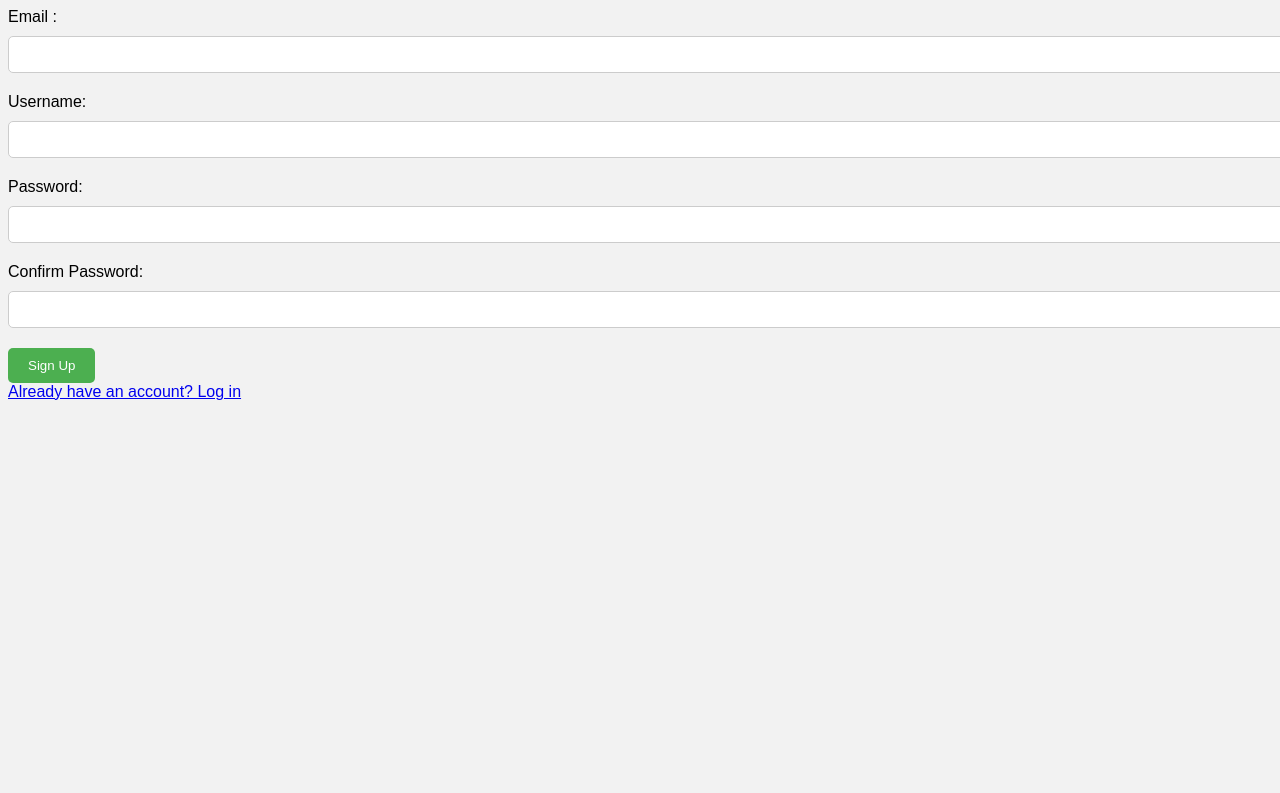
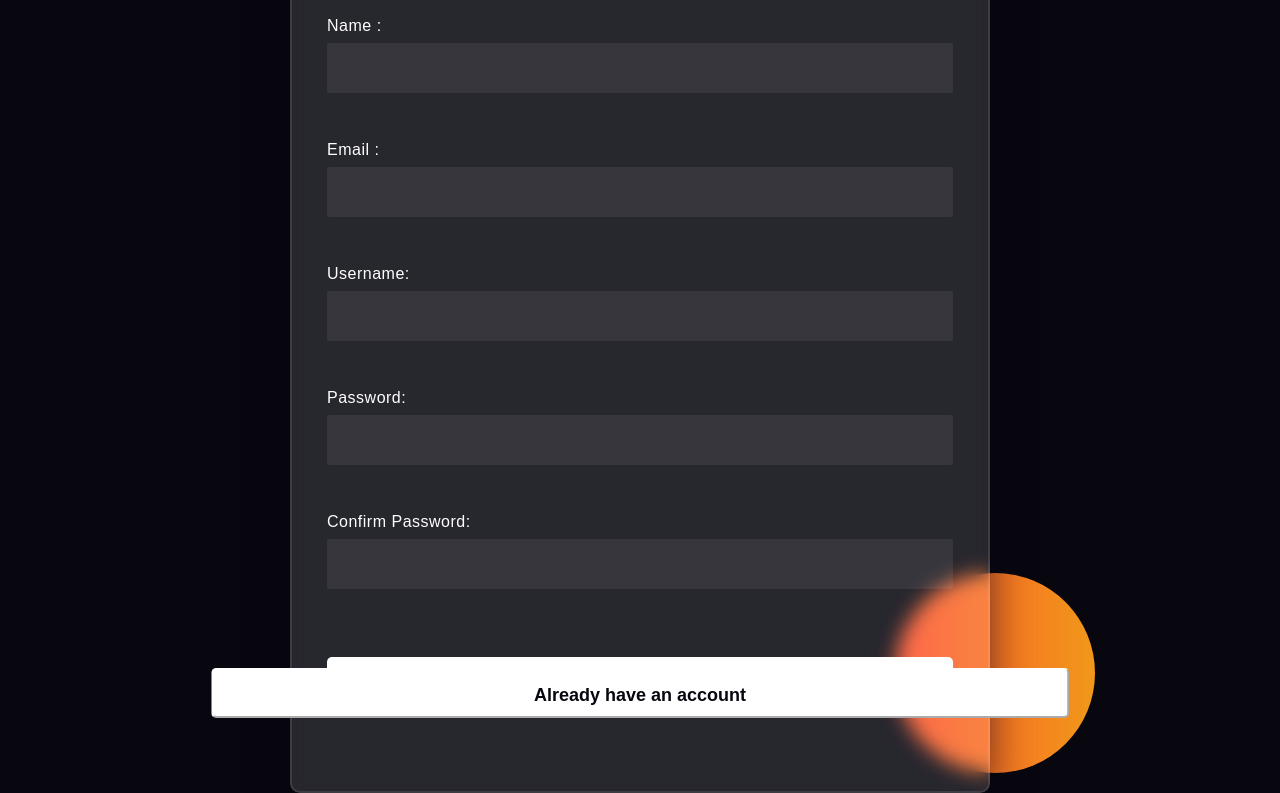
Before and after one commit to aviraj5121/session-management, a website: page new_user.html in a window 1280 px wide. Shown: the part 157-950 px from the top of the page. Before the commit the page ends 800 px from the top, so only its background shows below. Drawn offline with Linux system fonts and the light colour scheme.

Commit message:
css added

```diff
--- a/new_user.html
+++ b/new_user.html
@@ -4,56 +4,151 @@
   <meta charset="utf-8">
   <title>Sign Up</title>
 </head>
-<style>
-    body {
-  background-color: #f2f2f2;
-  font-family: Arial, sans-serif;
+<style media="screen">
+  *,
+*:before,
+*:after{
+padding: 0;
+margin: 0;
+box-sizing: border-box;
+}
+body{
+background-color: #080710;
+}
+.background{
+width: 430px;
+height: 520px;
+position: absolute;
+transform: translate(-50%,-50%);
+left: 50%;
+top: 50%;
+}
+.background .shape{
+height: 200px;
+width: 200px;
+position: absolute;
+border-radius: 50%;
+}
+.shape:first-child{
+background: linear-gradient(
+    #1845ad,
+    #23a2f6
+);
+left: -240px;
+top: -280px;
+}
+.shape:last-child{
+background: linear-gradient(
+    to right,
+    #ff512f,
+    #f09819
+);
+right: -240px;
+bottom: -270px;
+}
+form{
+margin-top: 100px;
+margin-bottom: 100px;
+height: 900px;
+width: 700px;
+background-color: rgba(255,255,255,0.13);
+position: absolute;
+transform: translate(-50%,-50%);
+top: 50%;
+left: 50%;
+border-radius: 10px;
+backdrop-filter: blur(10px);
+border: 2px solid rgba(255,255,255,0.1);
+box-shadow: 0 0 40px rgba(8,7,16,0.6);
+padding: 50px 35px;
+}
+form *{
+font-family: 'Poppins',sans-serif;
+color: #ffffff;
+letter-spacing: 0.5px;
+outline: none;
+border: none;
+}
+form h3{
+font-size: 32px;
+font-weight: 500;
+line-height: 42px;
+text-align: center;
 }
 
-.container {
-  max-width: 500px;
-  margin: 0 auto;
-  background-color: #fff;
-  padding: 20px;
-  box-shadow: 0px 0px 10px 0px rgba(0,0,0,0.3);
+label{
+display: block;
+margin-top: 30px;
+font-size: 16px;
+font-weight: 500;
 }
-
-h1 {
-  text-align: center;
+input{
+display: block;
+height: 50px;
+width: 100%;
+background-color: rgba(255,255,255,0.07);
+border-radius: 3px;
+padding: 0 10px;
+margin-top: 8px;
+font-size: 14px;
+font-weight: 300;
 }
-
-label {
-  display: block;
-  margin-bottom: 10px;
+::placeholder{
+color: #e5e5e5;
 }
-
-input[type="text"],
-input[type="password"],
-input[type="email"] {
-  width: 100%;
-  padding: 10px;
-  border-radius: 5px;
-  border: 1px solid #ccc;
-  margin-bottom: 20px;
+button{
+margin-top: 50px;
+width: 100%;
+background-color: #ffffff;
+color: #080710;
+padding: 15px 0;
+font-size: 18px;
+font-weight: 600;
+border-radius: 5px;
+cursor: pointer;
 }
-
-button[type="submit"] {
-  background-color: #4CAF50;
-  color: white;
-  padding: 10px 20px;
-  border: none;
-  border-radius: 5px;
-  cursor: pointer;
+.social{
+margin-top: 30px;
+display: flex;
 }
-
-button[type="submit"]:hover {
-  background-color: #3e8e41;
+.social div{
+background: red;
+width: 150px;
+border-radius: 3px;
+padding: 5px 10px 10px 5px;
+background-color: rgba(255,255,255,0.27);
+color: #eaf0fb;
+text-align: center;
+}
+.social div:hover{
+background-color: rgba(255,255,255,0.47);
+}
+.social .fb{
+margin-left: 25px;
+}
+.social i{
+margin-right: 4px;
+}
+.login
+{
+  position: absolute;
+  transform: translate(-50%,-50%);
+  top: 100%;
+  left: 50%;
+  width: 67%;
+  height: 50px;
+  border-color: white;
 }
 </style>
 <body>
-  <h1>Sign Up</h1>
+
+
+  <div class="background">
+    <div class="shape"></div>
+    <div class="shape"></div>
+</div>
   <form>
-
+    <h3>Signup Here</h3>
     <label for="name">Name :</label>
     <input type="text" id="name" name="name"><br>
 
@@ -71,7 +166,7 @@ button[type="submit"]:hover {
 
     <button type="submit">Sign Up</button>
 </form>
-<a href="/index.html">Already have an account? Log in</a>
+<button onclick="location.href='/index.html'" class="login">Already have an account </button>
 
 
 <script>
```
Also changed, not shown: dashboard.html (+15 -6 lines), index.html (+140 -30 lines), server.js (+6 -20 lines).
